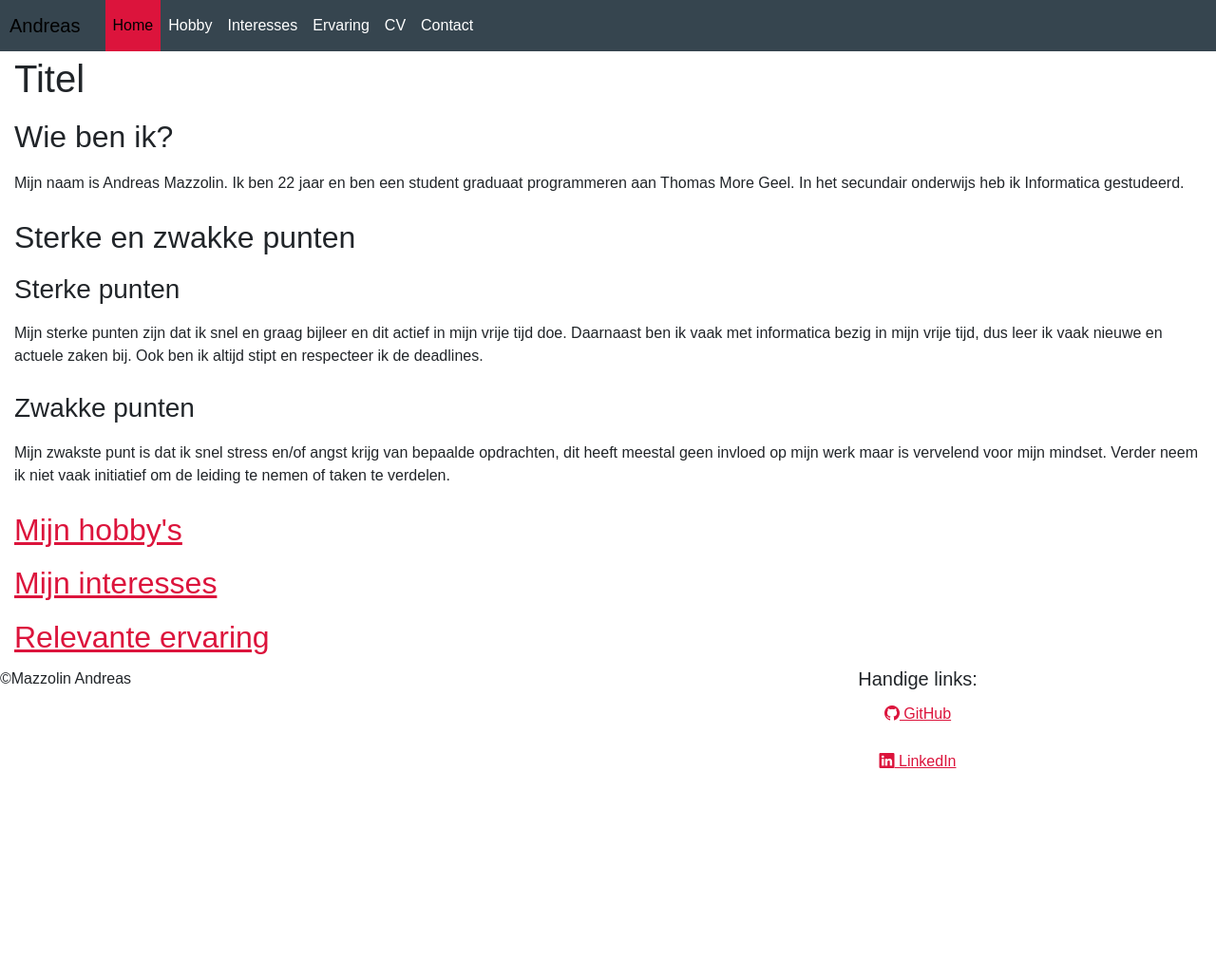
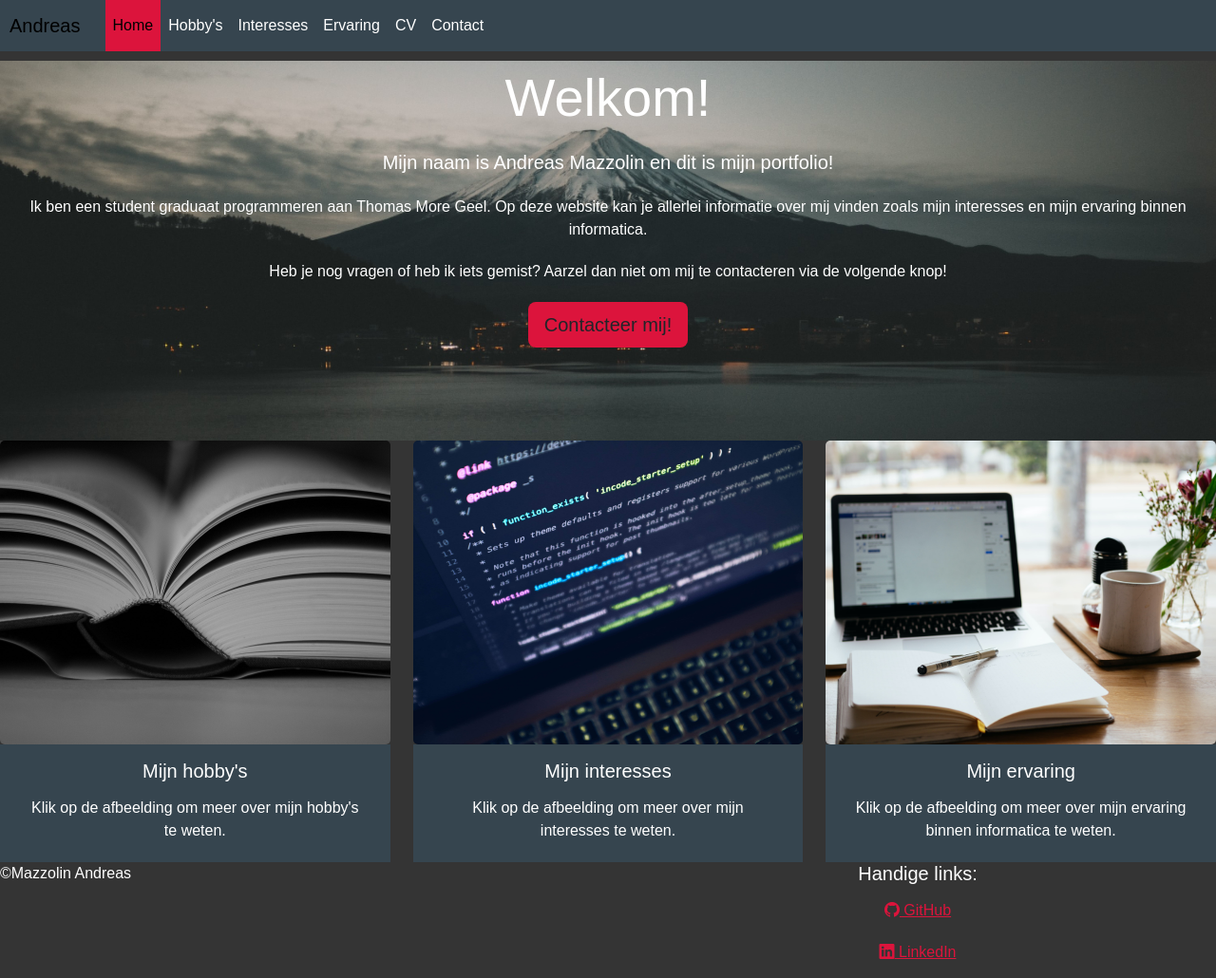
Before and after one commit to andreasm00/websites, a plain HTML site: page Project/index.html in a window 1280 px wide. Shown: the whole page at 95% size. Before the commit the page ends 835 px from the top, so only its background shows below. Drawn offline with nearby package versions, Linux system fonts and the light colour scheme; a web font is replaced by a local one.

Commit message:
Added jumbotron and cards on index page

```diff
--- a/Project/CSS/project1.css
+++ b/Project/CSS/project1.css
@@ -1,5 +1,7 @@
 * {
     font-family: 'Gandhi Sans', sans-serif;
+
+
 }
 header {
     background-color: #343434;
@@ -8,8 +10,6 @@ body {
     background-color: #343434;
     color: #fff;
     margin: auto;
-
-
 }
 p {
     margin: 10px;
@@ -154,6 +154,7 @@ li a:hover:not(.active) {
 }
 .container-fluid {
     padding: 0!important;
+
 }
 
 .navbar-nav .nav-item {
@@ -176,10 +177,39 @@ li a:hover:not(.active) {
     background-color: #811331;
 
 }
-
 .footer-item-1 {
     text-align: left;
 }
 .footer-item-2 {
     text-align: center;
 }
+.lead .contact-btn {
+    background-color: #DC143C;
+}
+.lead .contact-btn:hover {
+    background-color: #811331;
+}
+.jumbotron {
+    text-align: center;
+    border: none;
+    justify-content: center;
+  }
+.card-img:hover {
+    opacity: 0.5;
+}
+.card-img {
+    width: 100%;
+    height: 40vh;
+    object-fit: cover;
+}
+.card-body {
+    background-color: #36454F;
+    color: #fff;
+}
+.card {
+    background-color: #343434;
+}
+.card-title,
+.card-text {
+    text-align: center;
+}
--- a/Project/index.html
+++ b/Project/index.html
@@ -4,14 +4,23 @@
     <meta charset="UTF-8">
     <meta name="viewport" content="width=device-width, initial-scale=1.0">
     <title>Startpagina</title>
-    <link rel="stylesheet" href="CSS/project1.css">
+
     <link href="https://fonts.cdnfonts.com/css/gandhi-sans" rel="stylesheet">
     <link rel="icon" type="image/x-icon" href="./images/favicon.ico">
-
     <link href="https://cdn.jsdelivr.net/npm/bootstrap@5.3.2/dist/css/bootstrap.min.css" rel="stylesheet"
      integrity="sha384-T3c6CoIi6uLrA9TneNEoa7RxnatzjcDSCmG1MXxSR1GAsXEV/Dwwykc2MPK8M2HN"
      crossorigin="anonymous">
      <link rel="stylesheet" href="https://cdn.jsdelivr.net/npm/bootstrap-icons@1.9.1/font/bootstrap-icons.css">
+     <link rel="stylesheet" href="CSS/project1.css">
+
+     <style>
+      .jumbotron {
+          background-image: url('images/jumbotron_main_bg.jpg');
+          background-position: center;
+          background-size: cover;
+          height: 400px;
+      }
+   </style>
 
 </head>
 <body>
@@ -24,7 +33,7 @@
           <div class="collapse navbar-collapse" id="navbarCollapse">
               <div class="navbar-nav">
                   <a href="index.html" class="nav-item nav-link active">Home</a>
-                  <a href="hobby.html" class="nav-item nav-link">Hobby</a>
+                  <a href="hobby.html" class="nav-item nav-link">Hobby's</a>
                   <a href="interesses.html" class="nav-item nav-link">Interesses</a>
                   <a href="ervaring.html" class="nav-item nav-link">Ervaring</a>
                   <a href="cv.html" class="nav-item nav-link">CV</a>
@@ -34,29 +43,55 @@
       </div>
     </nav>
 
-    <div class="main-body">
-      <h1>Titel</h1>
-      <h2>Wie ben ik?</h2>
-        <p>
-        Mijn naam is Andreas Mazzolin. Ik ben 22 jaar en ben een student graduaat programmeren
-        aan Thomas More Geel. In het secundair onderwijs heb ik Informatica gestudeerd.
-        </p>
-      <h2>Sterke en zwakke punten</h2>
-      <h3>Sterke punten</h3>
-        <p>
-        Mijn sterke punten zijn dat ik snel en graag bijleer en dit actief in mijn vrije tijd doe. Daarnaast
-        ben ik vaak met informatica bezig in mijn vrije tijd, dus leer ik vaak
-        nieuwe en actuele zaken bij. Ook ben ik altijd stipt en respecteer ik de deadlines.
-        </p>
-      <h3>Zwakke punten</h3>
-        <p>
-            Mijn zwakste punt is dat ik snel stress en/of angst krijg van bepaalde opdrachten,
-            dit heeft meestal geen invloed op mijn werk maar is vervelend voor mijn
-            mindset. Verder neem ik niet vaak initiatief om de leiding te nemen of taken te verdelen.
-        </p>
-      <h2><a href="hobby.html" class="link">Mijn hobby's</a></h2>
-      <h2><a href="interesses.html" class="link">Mijn interesses</a></h2>
-      <h2><a href="ervaring.html" class="link">Relevante ervaring</a></h2>
+    <div class="jumbotron">
+      <h1 class="display-4">Welkom!</h1>
+      <p class="lead">Mijn naam is Andreas Mazzolin en dit is mijn portfolio!</p>
+      <p>Ik ben een student graduaat programmeren aan Thomas More Geel.
+          Op deze website kan je allerlei informatie over mij vinden zoals mijn interesses en mijn ervaring binnen informatica.</p>
+      <p>Heb je nog vragen of heb ik iets gemist? Aarzel dan niet om mij te contacteren via de volgende knop!</p>
+      <p class="lead">
+        <a class="btn btn-lg contact-btn" href="contact.html" role="button">Contacteer mij!</a>
+      </p>
+    </div>
+
+      <div class="row">
+        <div class="col-md-4">
+            <div class="grid-item-index">
+                <div class="card border-0">
+
+                    <a href="hobby.html"><img class="card-img" src="./images/hobby_main.jpg" alt="Mijn hobby's"></a>
+                    <div class="card-body">
+                      <h5 class="card-title">Mijn hobby's</h5>
+                      <p class="card-text">Klik op de afbeelding om meer over mijn hobby's te weten.</p>
+
+                    </div>
+                </div>
+            </div>
+        </div>
+        <div class="col-md-4">
+          <div class="grid-item-index">
+              <div class="card border-0">
+                  <a href="interesses.html"><img class="card-img" src="./images/interesses_main.jpg" alt="Mijn interesses"></a>
+                  <div class="card-body">
+                    <h5 class="card-title">Mijn interesses</h5>
+                    <p class="card-text">Klik op de afbeelding om meer over mijn interesses te weten.</p>
+
+                  </div>
+              </div>
+          </div>
+        </div>
+        <div class="col-md-4">
+          <div class="grid-item-index">
+              <div class="card border-0">
+                  <a href="ervaring.html"><img class="card-img" src="./images/ervaring-main.jpg" alt="Mijn ervaring"></a>
+                  <div class="card-body">
+                    <h5 class="card-title">Mijn ervaring</h5>
+                    <p class="card-text">Klik op de afbeelding om meer over mijn ervaring binnen informatica te weten.</p>
+
+                  </div>
+              </div>
+          </div>
+        </div>
     </div>
 
     <footer class="footer">
```
Also changed, not shown: Project/contact.html (+2 -1 lines), Project/cv.html (+2 -1 lines), Project/ervaring.html (+2 -1 lines), Project/hobby.html (+2 -1 lines), Project/interesses.html (+2 -1 lines), Project/images/ervaring-main.jpg (added), Project/images/hobby_main.jpg (added), Project/images/interesses_main.jpg (added), Project/images/jumbotron_main_bg.jpg (added).
